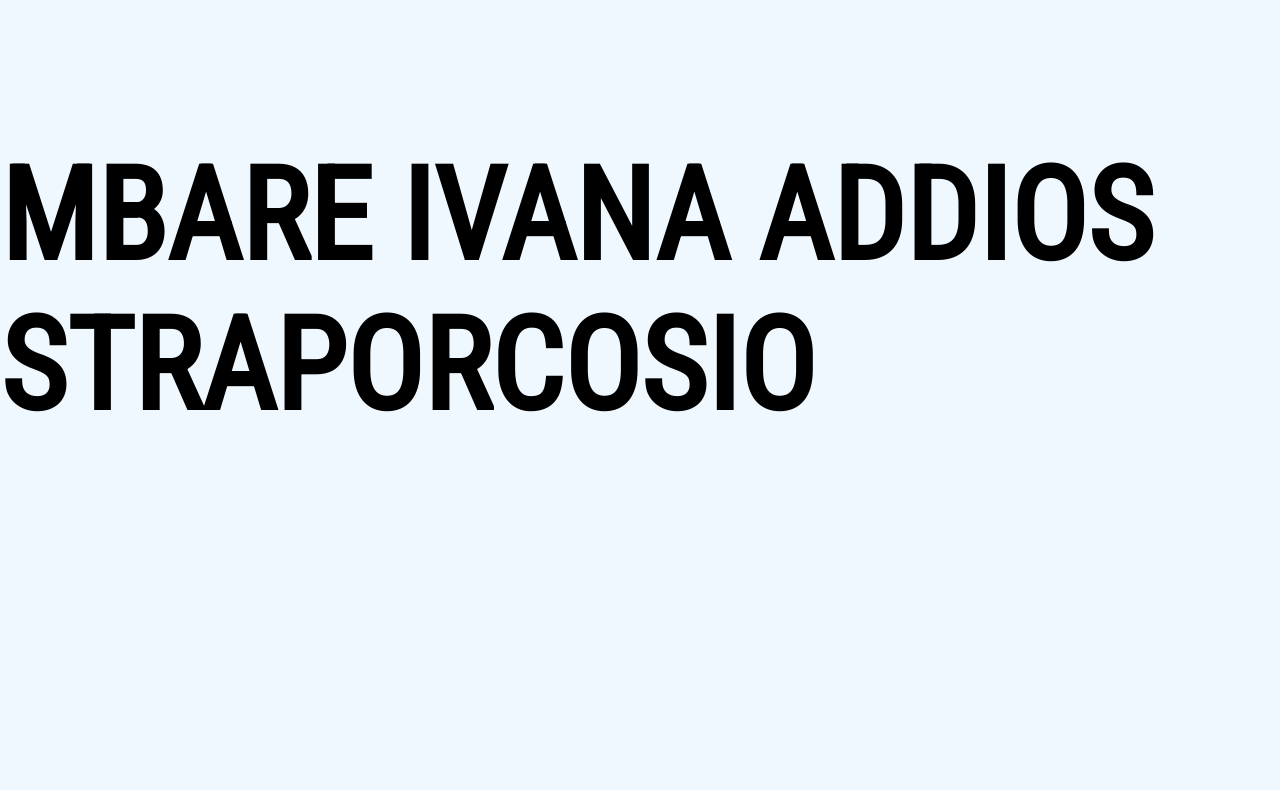
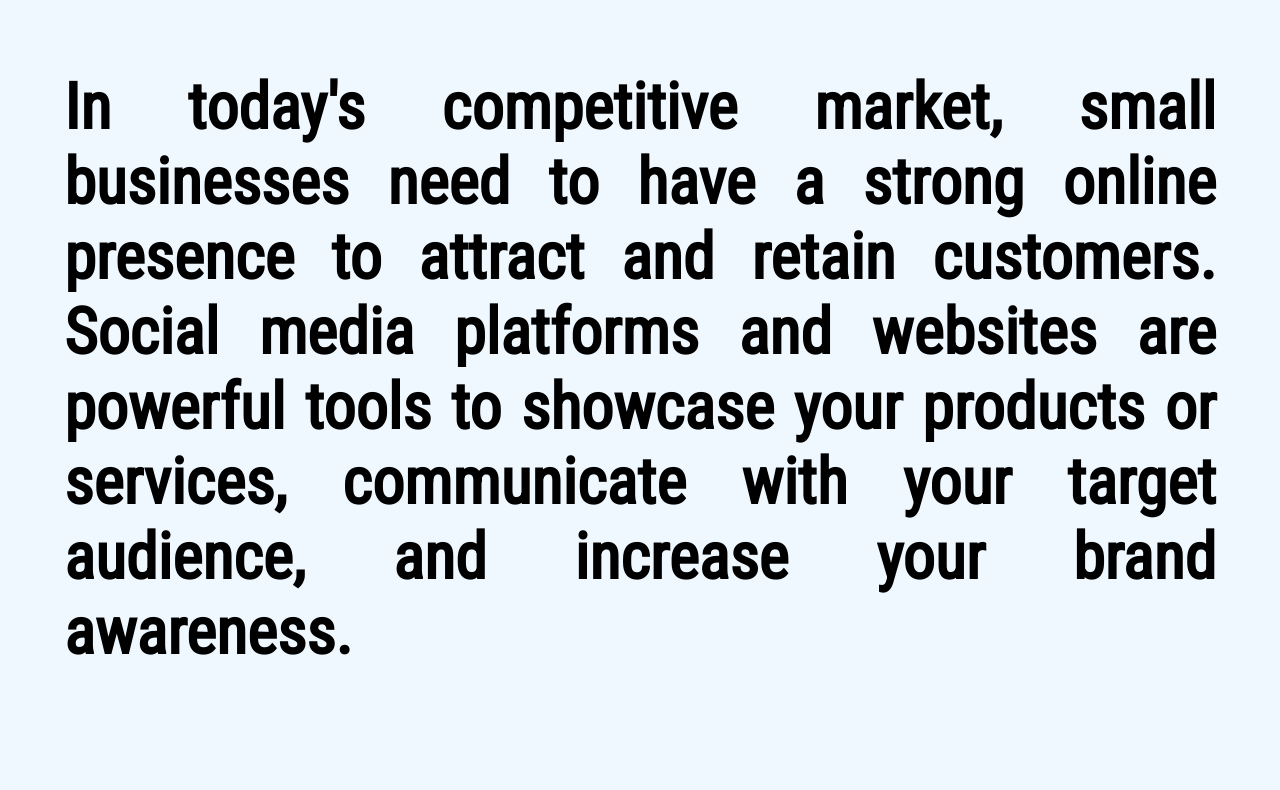
Before and after one commit to Ciposki/Ciposki.github.io, a plain HTML site: page index.html in a window 1280 px wide. Shown: the part 1830-2620 px from the top of the page. Before the commit the page ends 2521 px from the top, so only its background shows below. Drawn offline with Linux system fonts and the light colour scheme.

Commit message:
Added section3

```diff
--- a/index.html
+++ b/index.html
@@ -10,14 +10,14 @@
 </head>
 <body>
     <div class="logo"><img class="logoimg" src="logo.png"></div>
-    <div class="whitediv">
+    <div class="whitediv" id="section1">
         <h1 class="title">WELCOME <span class ="mbare">MBARE</span>!</h1>
     </div>
-    <div class="blackdiv">
-        <h3 class="medium"><a href="#">Mbare Media</a> is a company based in sicily that helps <a>small businesses</a> create their spot, publicity and websites.We are passionate about helping you grow your online presence and reach your target audience.</h3>
+    <div class="blackdiv" id="section2">
+        <h3 class="medium"><a href="#section1">Mbare Media</a> is a company based in sicily that helps <a href="#section3">small businesses</a> create their spot, publicity and websites.We are passionate about helping you grow your online presence and reach your target audience.</h3>
     </div>
-    <div class = "whitediv">
-        <h1 class = "title">MBARE IVANA ADDIOS STRAPORCOSIO</h1>
+    <div class = "whitediv" id="section3">
+        <h3 class = "medium" >In today's competitive market, small businesses need to have a strong online presence to attract and retain customers. Social media platforms and websites are powerful tools to showcase your products or services, communicate with your target audience, and increase your brand awareness.</h3>
     </div>
 </body>
 </html>
--- a/style.css
+++ b/style.css
@@ -1,10 +1,12 @@
 /* Fixed styles */
 
 .whitediv{
-    height: 100vh;
+    height: 105vh;
     display: flex;
     justify-content: center;
     align-items: center;
+    text-align: justify;
+    width: 100%;
 }
 
 .blackdiv{
@@ -19,7 +21,9 @@
 }
 
 /* Personalized */
-
+html{
+    scroll-behavior: smooth;
+}
 body{
     font-family: 'Roboto Condensed', sans-serif;
     background-color: aliceblue;
@@ -56,6 +60,6 @@ a:hover {
 }
 
 .logoimg{
-    height: 6vw;
-    width: 15%;
+    width: 25%;
+    height: 50%;
 }
```
